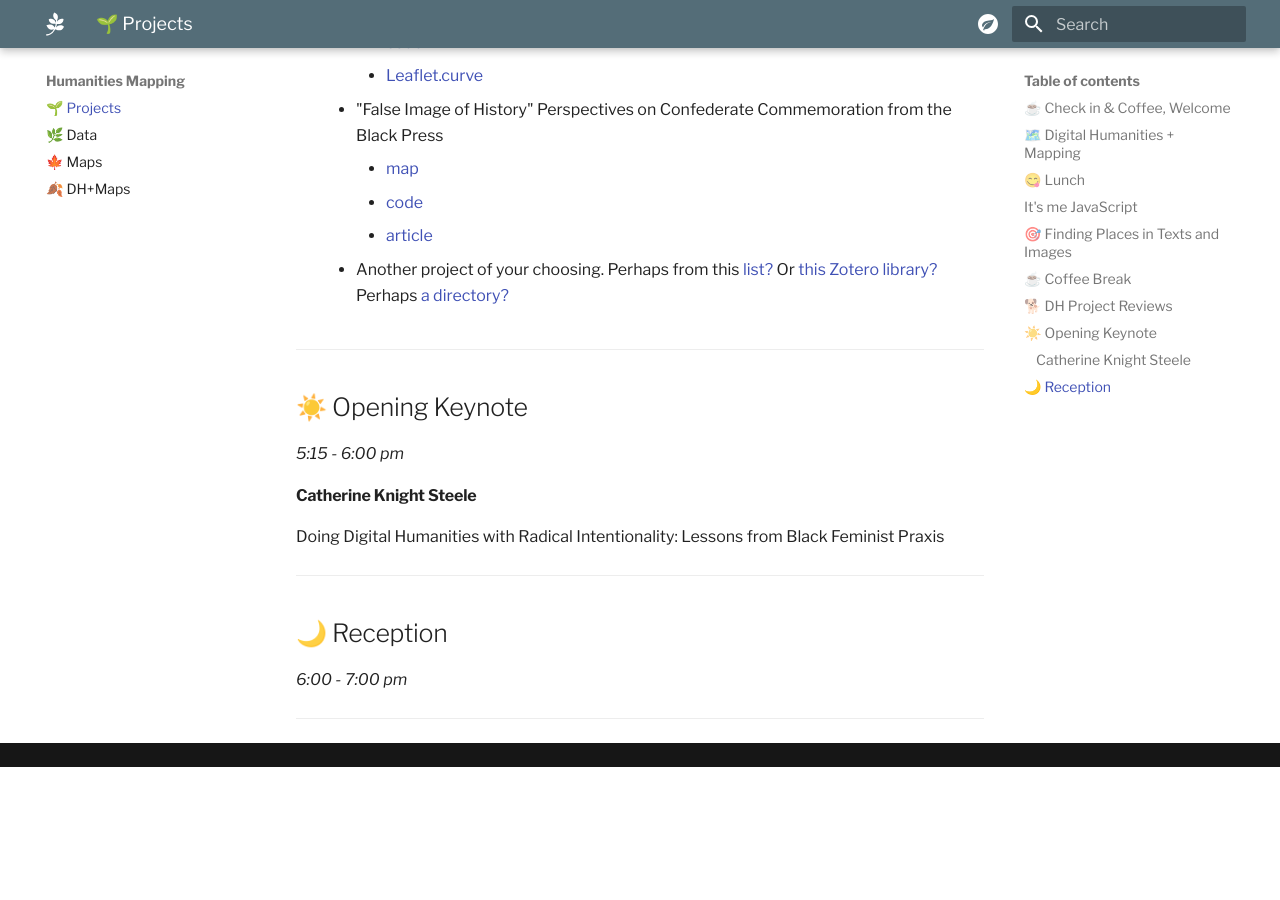
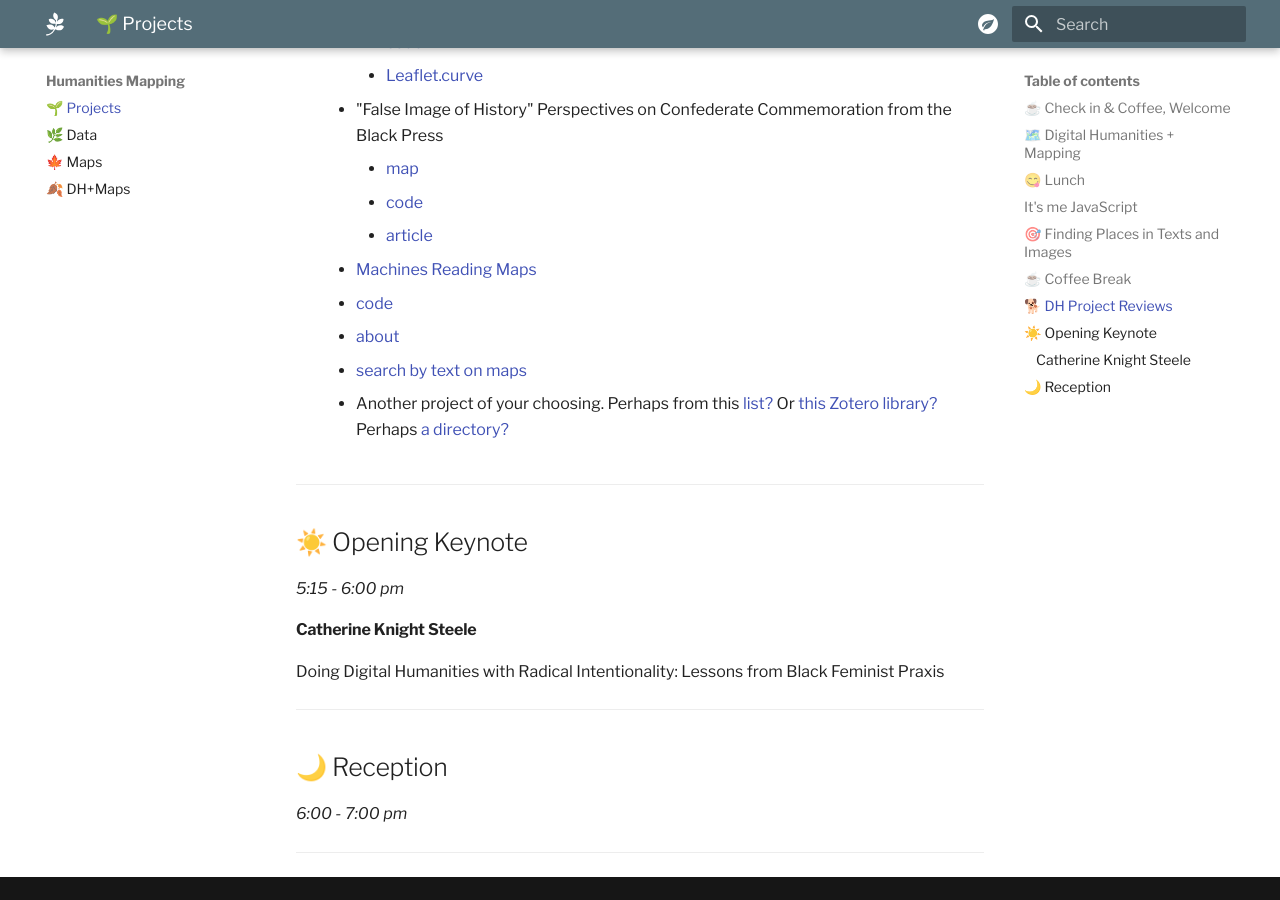
Before and after one commit to apjanco/leaflet-course, an MkDocs documentation site: the page built from docs/day1.md, in a window 1280 px wide and 900 px high, scrolled down 2984 px. Built offline with MkDocs 1.6.1 and Material for MkDocs 9.7.7, drawn with Linux system fonts in a browser that asks for light colours; before the commit the page ends 3751 px from its top, so only the background shows below that.

Commit message:
Update day1.md

```diff
--- a/docs/day1.md
+++ b/docs/day1.md
@@ -108,6 +108,11 @@ _3:30 - 5:00 pm (90 minutes)_
         - [code](https://github.com/upenndigitalscholarship/monuments-research-group)
         - [article](https://theconversation.com/for-150-years-black-journalists-have-known-what-confederate-monuments-really-stood-for-217895)
 
+    - [Machines Reading Maps](https://machines-reading-maps.github.io/)
+      - [code](https://github.com/machines-reading-maps)
+      - [about](https://machines-reading-maps.github.io/rumsey/)
+      - [search by text on maps](https://www.davidrumsey.com/)
+
     - Another project of your choosing. Perhaps from this [list?](http://anterotesis.com/wordpress/mapping-resources/dh-gis-projects/) Or [this Zotero library?](https://www.zotero.org/groups/7412/humanitiesgis/collections/8EB7UQHC) Perhaps [a directory?](https://geohumanities.org/?page_id=125)
 
 <hr>
```
